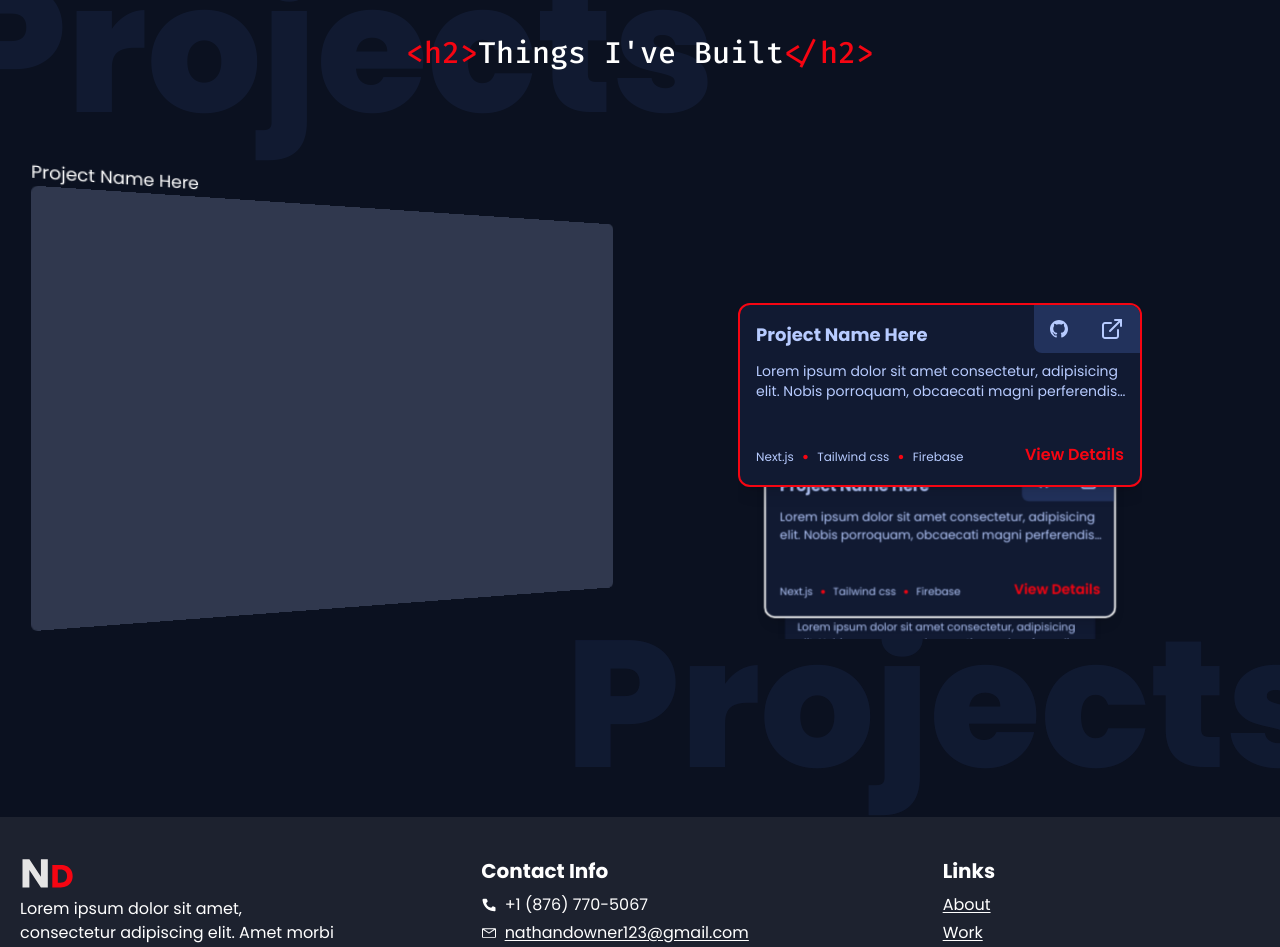
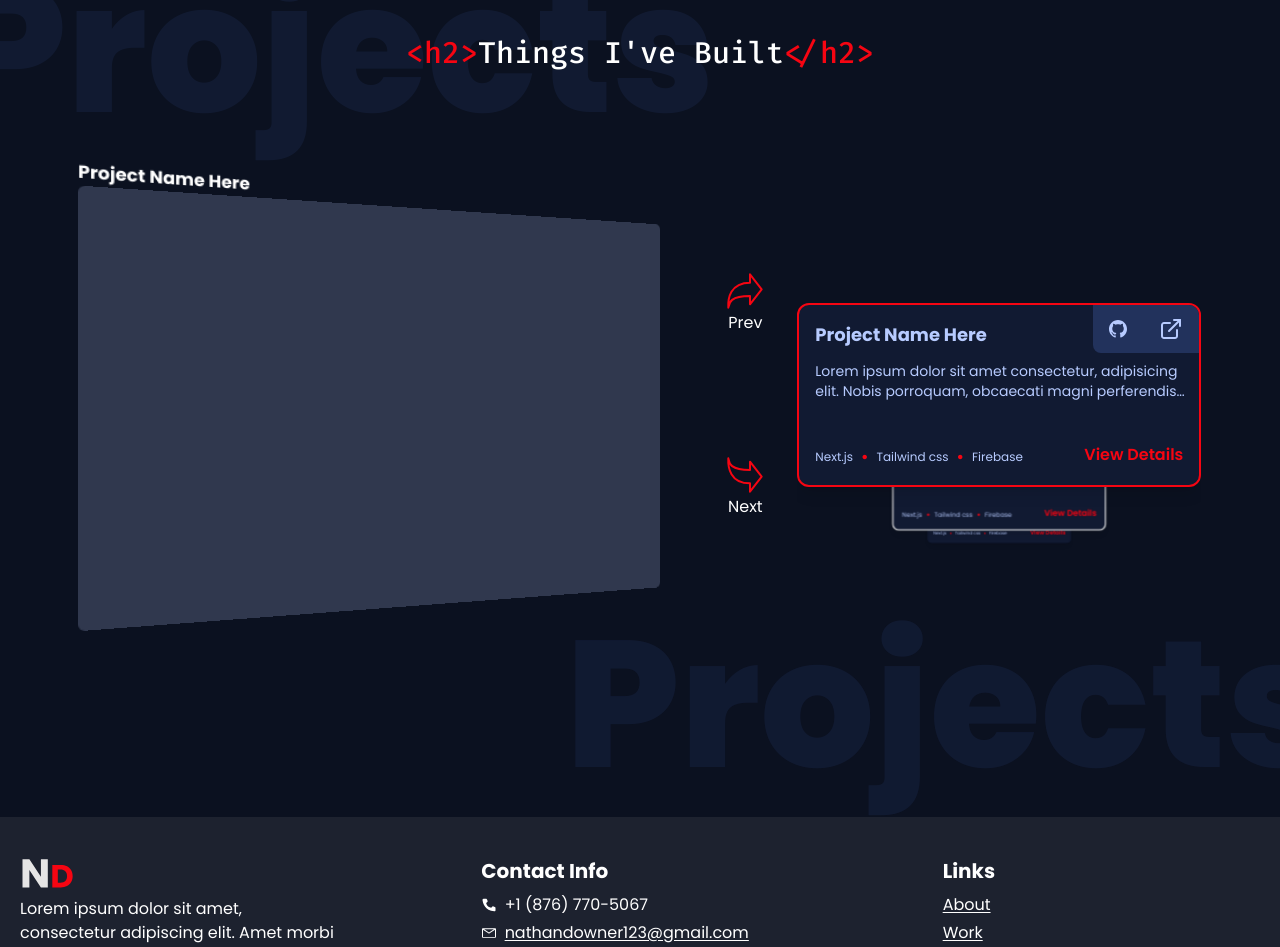
Before and after one commit to NathanDowner/personal-site, a React (Create React App) app: page / in a window 1280 px wide. Shown: the part 3611-4558 px from the top of the page. Built offline with nearby package versions, Linux system fonts and the light colour scheme.

Commit message:
layout elements for project carousel

```diff
--- /dev/null
+++ b/src/components/ProjectSection/CarouselButton.tsx
@@ -0,0 +1,24 @@
+import React from 'react';
+
+type CarouselButtonProps = {
+  label: 'Prev' | 'Next';
+  icon: string;
+  onClick: () => void;
+};
+
+const CarouselButton = ({ label, icon, onClick }: CarouselButtonProps) => {
+  return (
+    <div
+      className="flex cursor-pointer flex-col items-center"
+      onClick={onClick}
+    >
+      <img
+        src={icon}
+        alt={`${label === 'Prev' ? 'previous' : 'next'} button`}
+      />
+      <span>{label}</span>
+    </div>
+  );
+};
+
+export default CarouselButton;
--- a/src/components/ProjectSection/ProjectCarousel.tsx
+++ b/src/components/ProjectSection/ProjectCarousel.tsx
@@ -1,13 +1,25 @@
 import ProjectCard from './ProjectCard';
-import { Swiper, SwiperSlide } from 'swiper/react';
-// import 'swiper/swiper-bundle.min.css';
+import { Swiper, SwiperSlide, useSwiper } from 'swiper/react';
+import prevBtn from '../../assets/icons/prev-arrow.svg';
+import nextBtn from '../../assets/icons/next-arrow.svg';
 import 'swiper/css';
 import 'swiper/css/effect-coverflow';
 
 import { EffectCoverflow, Pagination } from 'swiper';
+import CarouselButton from './CarouselButton';
 
 const ProjectCarousel = () => {
+  const swiper = useSwiper();
+
+  const nextSlide = () => swiper.slideNext();
+  const prevSlide = () => swiper.slidePrev();
+
   return (
+    <div className="flex">
+      <div className="mr-8 flex flex-col justify-evenly">
+        <CarouselButton icon={prevBtn} label="Prev" onClick={prevSlide} />
+        <CarouselButton icon={nextBtn} label="Next" onClick={nextSlide} />
+      </div>
       <Swiper
         effect="coverflow"
         grabCursor={true}
@@ -18,9 +30,9 @@ const ProjectCarousel = () => {
         coverflowEffect={{
           rotate: 0,
           stretch: 0,
-        depth: 50,
-        modifier: 4,
-        slideShadows: false,
+          depth: 60,
+          modifier: 20,
+          slideShadows: false, // 80,20
         }}
         pagination={true}
         onSlideChange={() => console.log('slide change')}
@@ -39,6 +51,7 @@ const ProjectCarousel = () => {
           </SwiperSlide>
         ))}
       </Swiper>
+    </div>
   );
 };
 
--- a/src/components/ProjectSection/index.tsx
+++ b/src/components/ProjectSection/index.tsx
@@ -9,7 +9,9 @@ const ProjectsSection = () => {
       <div className="flex w-full max-w-screen-2xl items-center justify-evenly">
         {/* Billboard */}
         <div className="relative left-5 transform [perspective:1000px] [perspective-origin:60%_50%]">
-          <h3 className="[transform:rotateY(20deg)]">Project Name Here</h3>
+          <h3 className="font-bold [transform:rotateY(20deg)]">
+            Project Name Here
+          </h3>
           <div className="h-[400px] w-[600px] rounded-md bg-billboard-bg [transform:rotateY(20deg)]"></div>
         </div>
         <ProjectCarousel />
--- a/src/index.css
+++ b/src/index.css
@@ -88,3 +88,7 @@
   height: 400px;
   /* width: 100%; */
 }
+
+.swiper {
+  margin: 0 !important;
+}
```
Also changed, not shown: src/assets/icons/next-arrow.svg (added), src/assets/icons/prev-arrow.svg (added). Lines whose indentation alone changed are shown as unchanged.
